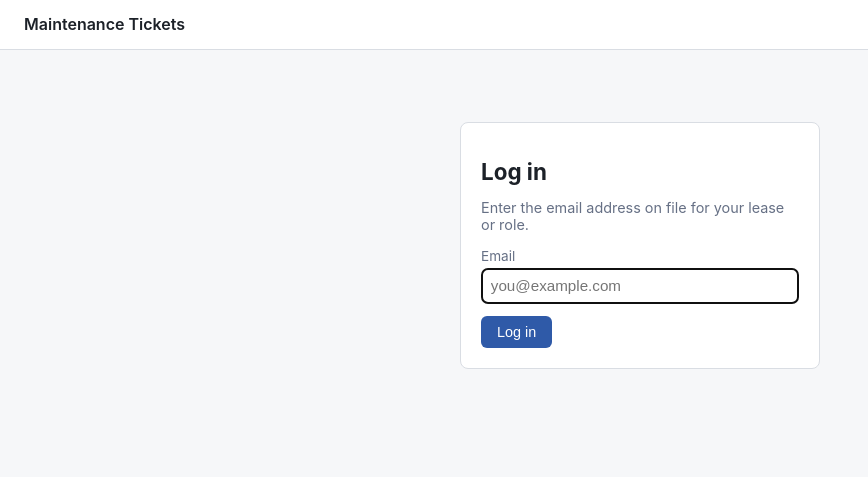
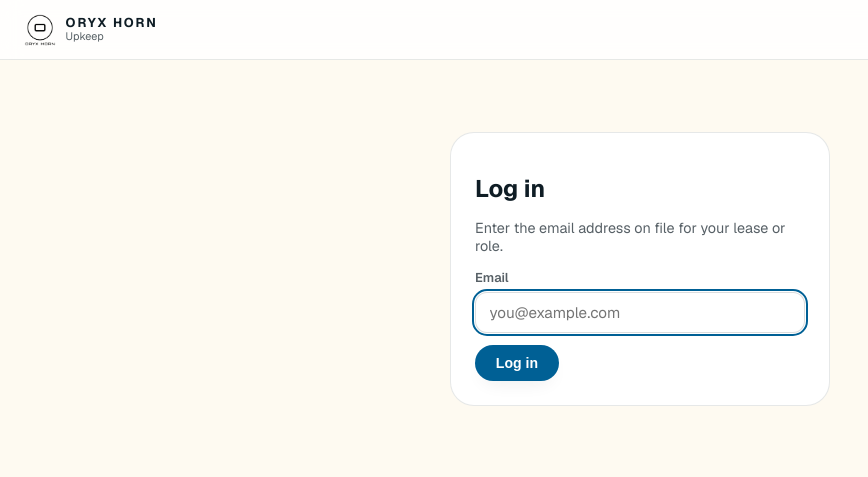
Before and after one commit to info-oryx-horn/Claude-code, a Flask app: page /login in a window 1280 px wide. Shown: the top 477 px of the page, without its empty margins (0-868 px from the left). Run offline with Flask 3, Linux system fonts and the light colour scheme.

Commit message:
Rebrand ticketing app to Oryx Horn / Upkeep
Apply the Smart IV Clinic-derived palette (same blue hue, tuned for
more contrast) and Geist type to the real Flask app, and add the Oryx
Horn logo to the shared header across every page.

Co-Authored-By: Claude Sonnet 5 <noreply@anthropic.com>
Claude-Session: https://claude.ai/code/session_017K7J8DbLuRpj9FAm8P4ZcQ

```diff
--- a/tenant_ticketing/static/style.css
+++ b/tenant_ticketing/static/style.css
@@ -1,32 +1,49 @@
 :root {
   color-scheme: light;
-  --border: #d9dde3;
-  --muted: #667085;
-  --accent: #2f5aa8;
-  --bg: #f6f7f9;
+  --cream: oklch(0.985 0.012 85);
+  --cream-wash: oklch(0.985 0.012 85 / 55%);
+  --sage: oklch(0.93 0.025 160);
+  --sage-deep: oklch(0.55 0.05 160);
+  --blue: oklch(0.93 0.045 235);
+  --blue-deep: oklch(0.46 0.13 235);
+  --ink: oklch(0.22 0.025 235);
+  --ink-10: oklch(0.22 0.025 235 / 10%);
+  --ink-15: oklch(0.22 0.025 235 / 15%);
+  --ink-70: oklch(0.22 0.025 235 / 70%);
+  --white: oklch(1 0 0);
+  --amber: oklch(0.93 0.045 75);
+  --amber-deep: oklch(0.5 0.11 70);
+  --shadow: oklch(0.22 0.025 235 / 12%);
 }
 
 * { box-sizing: border-box; }
 
 body {
   margin: 0;
-  font-family: -apple-system, BlinkMacSystemFont, "Segoe UI", Roboto, sans-serif;
-  background: var(--bg);
-  color: #1c2128;
+  font-family: "Geist", -apple-system, BlinkMacSystemFont, "Segoe UI", Roboto, sans-serif;
+  background: var(--cream);
+  color: var(--ink);
 }
 
 .topbar {
   display: flex;
   align-items: center;
   gap: 1rem;
-  padding: 0.9rem 1.5rem;
-  background: #fff;
-  border-bottom: 1px solid var(--border);
+  padding: 0.85rem 1.5rem;
+  background: oklch(1 0 0 / 82%);
+  backdrop-filter: blur(10px);
+  border-bottom: 1px solid var(--ink-10);
+  flex-wrap: wrap;
 }
 
-.brand { font-weight: 600; }
-.whoami { margin-left: auto; color: var(--muted); font-size: 0.9rem; }
-.logout { color: var(--accent); text-decoration: none; font-size: 0.9rem; }
+.brand { display: flex; align-items: center; gap: 0.6rem; white-space: nowrap; }
+.brand-mark { height: 32px; width: auto; display: block; }
+.brand-text { display: flex; flex-direction: column; line-height: 1.1; }
+.brand-name { font-weight: 700; font-size: 0.8rem; letter-spacing: 0.14em; }
+.brand-product { font-size: 0.68rem; color: var(--ink-70); margin-top: 0.1rem; }
+
+.whoami { margin-left: auto; color: var(--ink-70); font-size: 0.85rem; }
+.logout { color: var(--blue-deep); text-decoration: none; font-size: 0.85rem; font-weight: 600; }
 
 .content {
   max-width: 960px;
@@ -34,79 +51,89 @@ body {
   padding: 1.5rem;
 }
 
-h1 { font-size: 1.4rem; margin-bottom: 0.25rem; }
-h2 { font-size: 1.1rem; margin-top: 2rem; }
-.muted { color: var(--muted); font-size: 0.9rem; }
+h1 { font-size: 1.5rem; margin-bottom: 0.25rem; }
+h2 { font-size: 1.05rem; margin-top: 2rem; }
+.muted { color: var(--ink-70); font-size: 0.9rem; }
 
 .card {
-  background: #fff;
-  border: 1px solid var(--border);
-  border-radius: 8px;
-  padding: 1.25rem;
+  background: var(--white);
+  border: 1px solid var(--ink-10);
+  border-radius: 1.5rem;
+  padding: 1.5rem;
   margin: 1rem 0;
 }
 
-.login-card { max-width: 360px; margin: 3rem auto; }
+.login-card { max-width: 380px; margin: 3rem auto; }
 
-label { display: block; font-size: 0.85rem; margin: 0.5rem 0 0.25rem; color: var(--muted); }
+label { display: block; font-size: 0.8rem; font-weight: 600; margin: 0.5rem 0 0.35rem; color: var(--ink-70); }
 
 input[type=email], input[type=text], textarea {
   width: 100%;
-  padding: 0.55rem;
-  border: 1px solid var(--border);
-  border-radius: 6px;
+  padding: 0.65rem 0.85rem;
+  border: 1px solid var(--ink-15);
+  border-radius: 0.75rem;
   font-size: 0.95rem;
+  font-family: inherit;
+  background: var(--white);
+  color: var(--ink);
 }
+input:focus, textarea:focus { outline: 2px solid var(--blue-deep); outline-offset: 1px; }
 
 button {
   margin-top: 0.75rem;
-  padding: 0.5rem 1rem;
-  background: var(--accent);
-  color: #fff;
+  padding: 0.6rem 1.3rem;
+  background: var(--blue-deep);
+  color: var(--white);
   border: none;
-  border-radius: 6px;
+  border-radius: 999px;
   cursor: pointer;
-  font-size: 0.9rem;
+  font-size: 0.88rem;
+  font-weight: 600;
+  box-shadow: 0 8px 20px -10px var(--shadow);
 }
-button:hover { background: #244887; }
+button:hover { opacity: 0.92; }
 
-.inline-form {
-  display: flex;
-  gap: 0.5rem;
-  flex-wrap: wrap;
-  align-items: flex-start;
-}
+.inline-form { display: flex; gap: 0.6rem; flex-wrap: wrap; align-items: flex-start; }
 .inline-form input { width: auto; flex: 1 1 160px; }
 .inline-form button { margin-top: 0; }
 
-table { width: 100%; border-collapse: collapse; margin-top: 0.75rem; background: #fff; }
-th, td { text-align: left; padding: 0.6rem 0.75rem; border-bottom: 1px solid var(--border); font-size: 0.9rem; }
-th { color: var(--muted); font-weight: 600; font-size: 0.8rem; text-transform: uppercase; }
+table { width: 100%; border-collapse: collapse; margin-top: 0.75rem; background: var(--white); border-radius: 1rem; overflow: hidden; }
+th, td { text-align: left; padding: 0.65rem 0.85rem; border-bottom: 1px solid var(--ink-10); font-size: 0.9rem; }
+th { color: var(--ink-70); font-weight: 600; font-size: 0.72rem; text-transform: uppercase; letter-spacing: 0.06em; }
 
 .badge {
-  display: inline-block;
-  padding: 0.15rem 0.55rem;
+  display: inline-flex;
+  align-items: center;
+  gap: 0.35rem;
+  padding: 0.25rem 0.7rem;
   border-radius: 999px;
-  font-size: 0.78rem;
+  font-size: 0.75rem;
   font-weight: 600;
 }
-.badge-in_queue { background: #fef3c7; color: #92400e; }
-.badge-in_process { background: #dbeafe; color: #1e40af; }
-.badge-complete { background: #dcfce7; color: #166534; }
+.badge::before { content: ""; width: 6px; height: 6px; border-radius: 999px; background: currentColor; }
+.badge-in_queue { background: var(--amber); color: var(--amber-deep); }
+.badge-in_process { background: var(--blue); color: var(--blue-deep); }
+.badge-complete { background: var(--sage); color: var(--sage-deep); }
 
 .reorder { display: flex; gap: 0.25rem; }
 .reorder form { display: inline; }
-.reorder button { margin: 0; padding: 0.2rem 0.5rem; }
+.reorder button {
+  margin: 0; padding: 0.25rem 0.55rem;
+  background: var(--cream); color: var(--ink);
+  border: 1px solid var(--ink-10); box-shadow: none;
+}
+.reorder button:hover { background: var(--blue); }
 
 .actions form { display: inline; }
+.actions button { padding: 0.45rem 1rem; font-size: 0.8rem; }
 
 .flash {
-  background: #fef9c3;
-  border: 1px solid #fde68a;
-  color: #713f12;
+  background: var(--sage);
+  color: var(--sage-deep);
   padding: 0.6rem 0.9rem;
-  border-radius: 6px;
+  border-radius: 0.75rem;
   margin-bottom: 1rem;
+  font-size: 0.85rem;
 }
 
 .stat-grid {
@@ -116,11 +143,11 @@ th { color: var(--muted); font-weight: 600; font-size: 0.8rem; text-transform: u
   margin: 1rem 0;
 }
 .stat {
-  background: #fff;
-  border: 1px solid var(--border);
-  border-radius: 8px;
+  background: var(--white);
+  border: 1px solid var(--ink-10);
+  border-radius: 1rem;
   padding: 1rem;
   text-align: center;
 }
-.stat-num { display: block; font-size: 1.5rem; font-weight: 700; color: var(--accent); }
-.stat-label { display: block; font-size: 0.8rem; color: var(--muted); margin-top: 0.25rem; }
+.stat-num { display: block; font-size: 1.65rem; font-weight: 700; color: var(--blue-deep); }
+.stat-label { display: block; font-size: 0.75rem; color: var(--ink-70); margin-top: 0.25rem; }
--- a/tenant_ticketing/templates/base.html
+++ b/tenant_ticketing/templates/base.html
@@ -3,12 +3,21 @@
 <head>
   <meta charset="utf-8">
   <meta name="viewport" content="width=device-width, initial-scale=1">
-  <title>{% block title %}Maintenance Tickets{% endblock %}</title>
+  <title>{% block title %}Upkeep{% endblock %}</title>
+  <link rel="preconnect" href="https://fonts.googleapis.com">
+  <link rel="preconnect" href="https://fonts.gstatic.com" crossorigin>
+  <link href="https://fonts.googleapis.com/css2?family=Geist:wght@400;500;600;700&display=swap" rel="stylesheet">
   <link rel="stylesheet" href="{{ url_for('static', filename='style.css') }}">
 </head>
 <body>
   <header class="topbar">
-    <span class="brand">Maintenance Tickets</span>
+    <div class="brand">
+      <img class="brand-mark" src="{{ url_for('static', filename='oryx-horn-logo.png') }}" alt="Oryx Horn logo">
+      <div class="brand-text">
+        <span class="brand-name">ORYX HORN</span>
+        <span class="brand-product">Upkeep</span>
+      </div>
+    </div>
     {% if g.user %}
       <span class="whoami">{{ g.user['name'] }} &middot; {{ g.user['role']|capitalize }}</span>
       <a class="logout" href="{{ url_for('logout') }}">Log out</a>
```
Also changed, not shown: tenant_ticketing/static/oryx-horn-logo.png (added).
